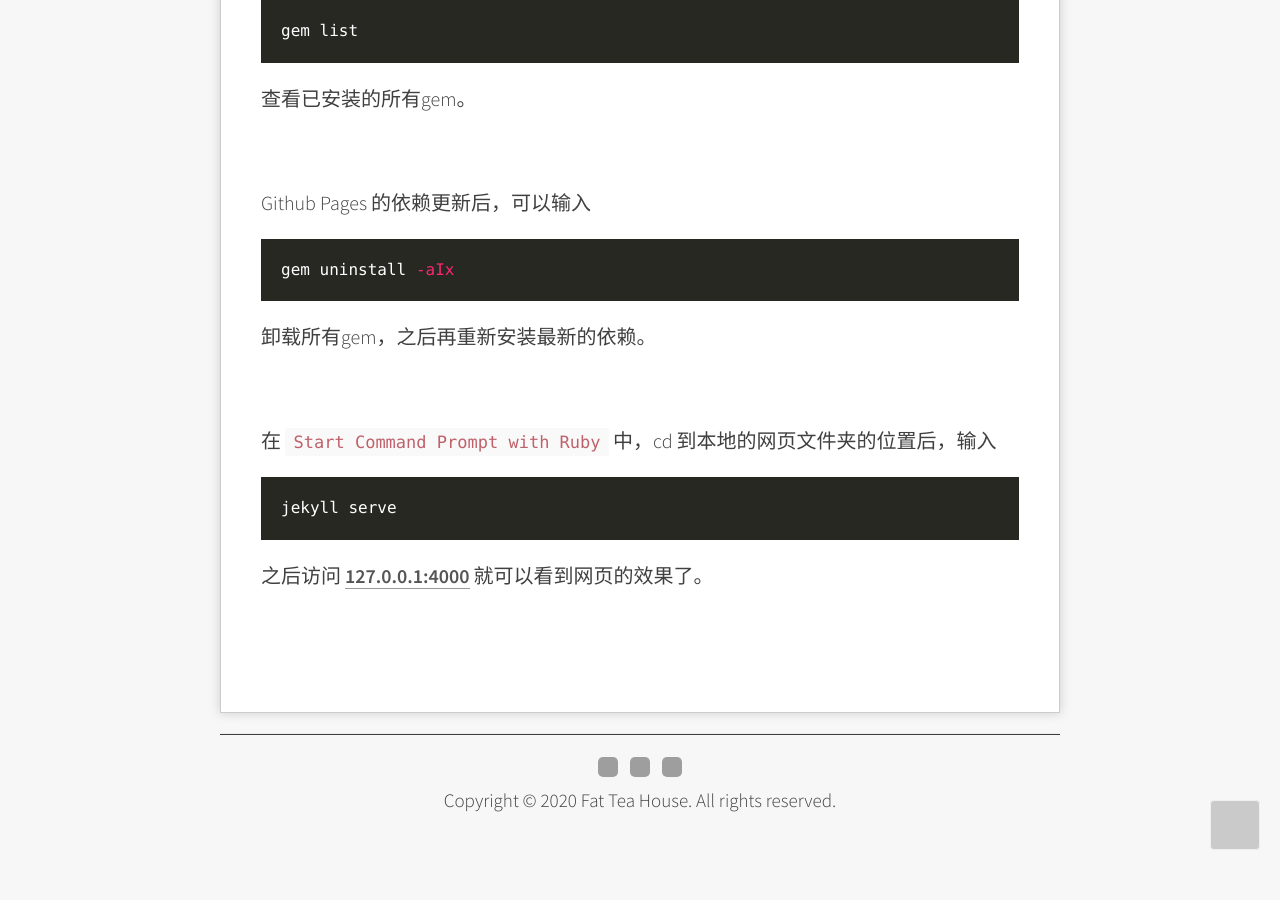
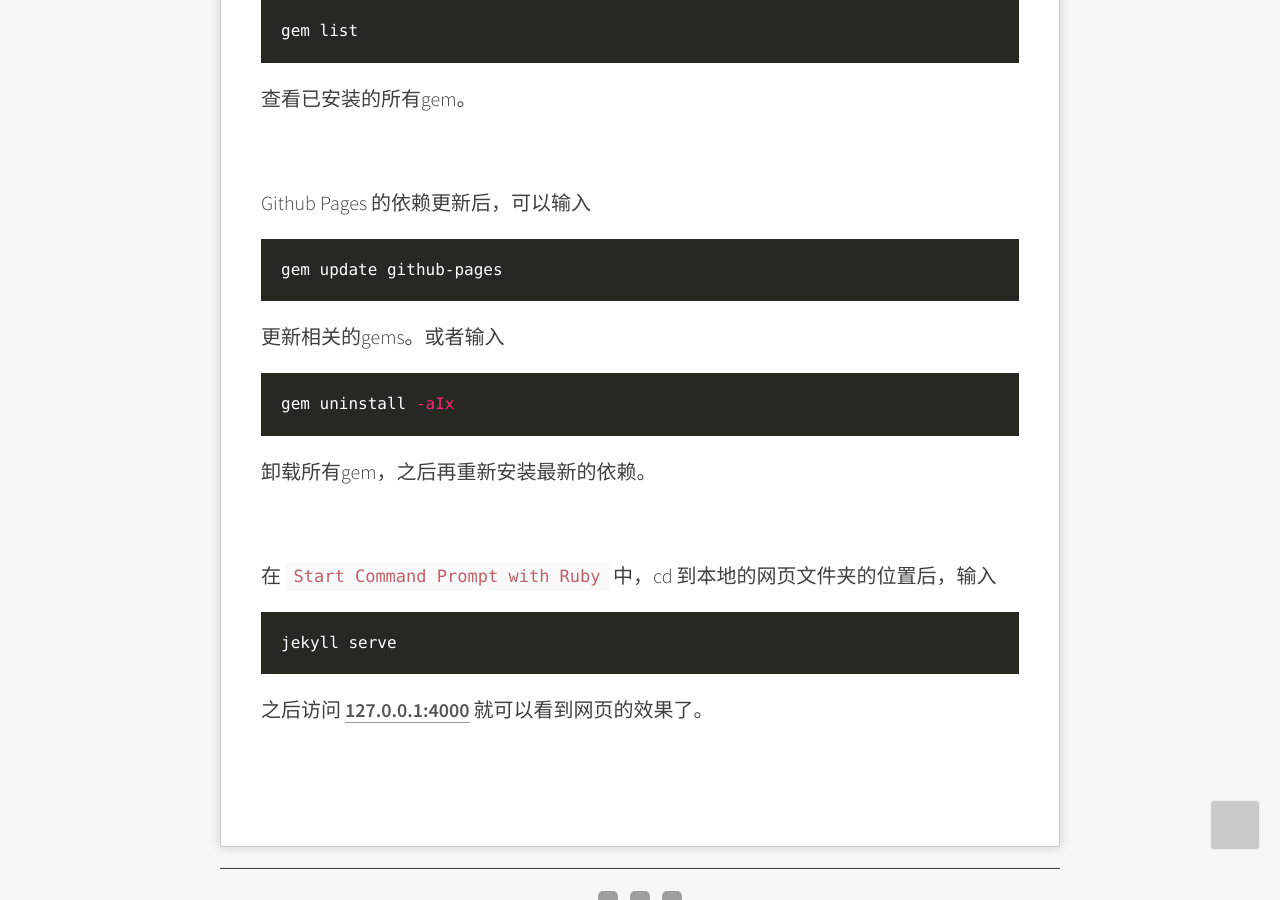
Before and after one commit to Melody-of-Oblivion/Melody-of-Oblivion.github.io, a Jekyll site: the page built from _posts/2020-08-15-localenvbuild.md, in a window 1280 px wide and 900 px high, scrolled down 714 px. Built offline with Jekyll 4.4.1, drawn with Linux system fonts in a browser that asks for light colours; grey boxes are pictures that could not be loaded.

Commit message:
Update 2020-08-15-localenvbuild.md

````diff
--- a/_posts/2020-08-15-localenvbuild.md
+++ b/_posts/2020-08-15-localenvbuild.md
@@ -31,6 +32,12 @@ gem list
 Github Pages 的依赖更新后，可以输入
 
 ```powershell
+gem update github-pages
+```
+
+更新相关的gems。或者输入
+
+```powershell
 gem uninstall -aIx
 ```
 
````
Also changed, not shown: other parts of _posts/2020-08-15-localenvbuild.md (+1 -0 lines).
